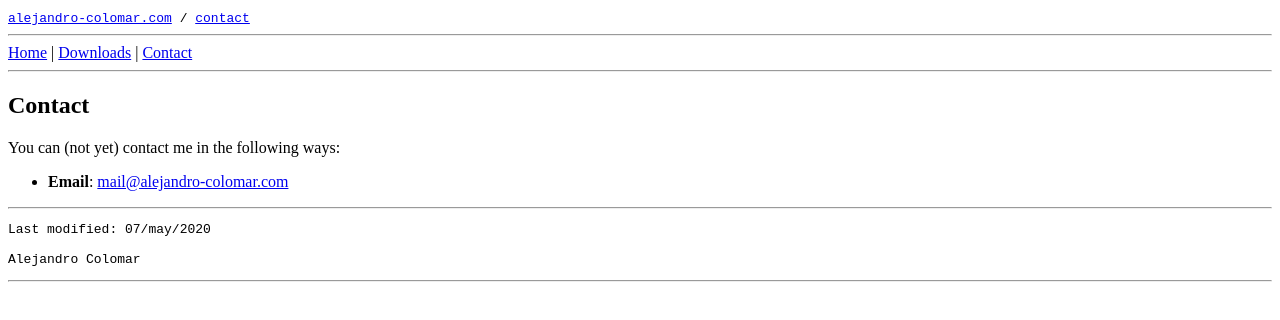
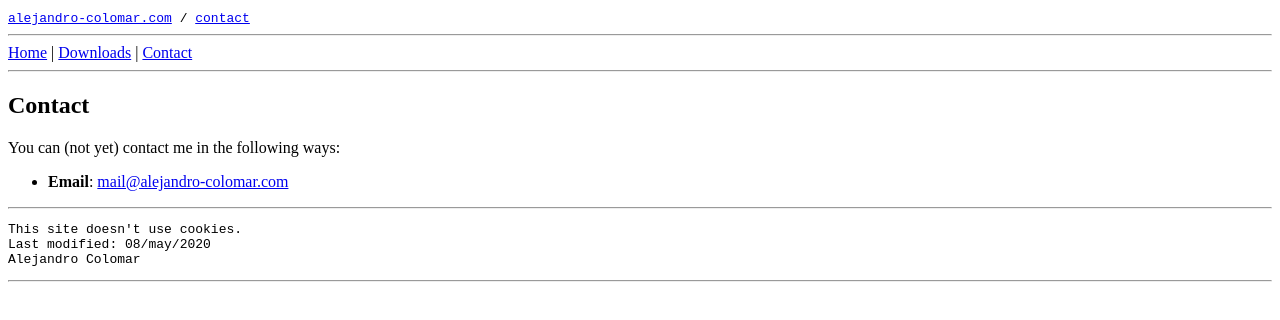
Before and after one commit to alejandro-colomar/https.alejandro-colomar.com, a plain HTML site: page share/html/contact.html in a window 1280 px wide. Drawn offline with Linux system fonts and the light colour scheme.

Commit message:
This site doesn't use cookies

```diff
--- a/share/html/contact.html
+++ b/share/html/contact.html
@@ -55,8 +55,8 @@ You can (not yet) contact me in the following ways:
 <!--------------------------------------------------------------------->
 <hr/>
 <pre>
-Last modified: 07/may/2020
-
+This site doesn't use cookies.
+Last modified: 08/may/2020
 Alejandro Colomar
 </pre>
 <hr/>
```
Also changed, not shown: share/html/index.html (+2 -2 lines).
